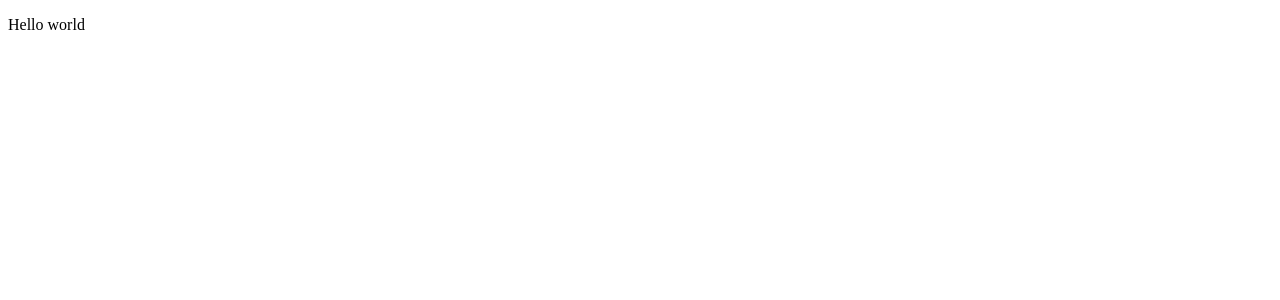
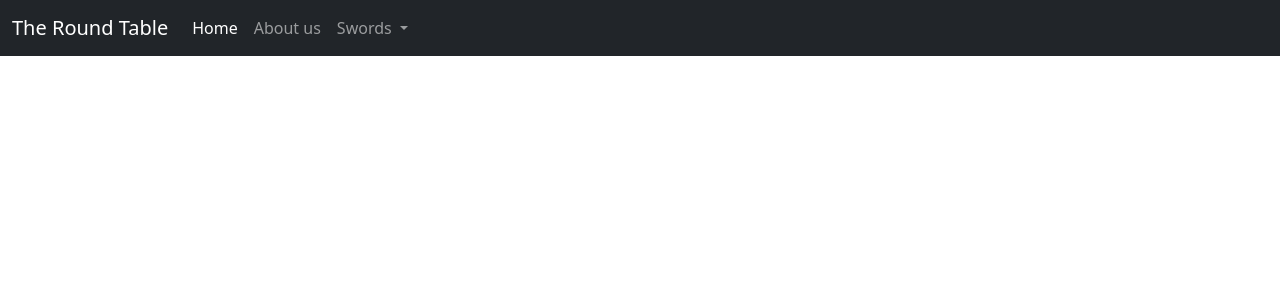
Before and after one commit to Davidweir57/CA298-Full-Stack, a Django app: page / in a window 1280 px wide. Before the commit the part shown is almost empty. Shown: the top 300 px of the page. Run offline with Django 3.2, Linux system fonts and the light colour scheme; some libraries are stand-ins or nearby versions.

Commit message:
Added Bootsrap Navbar

```diff
--- a/ca298_project/store_app/templates/base.html
+++ b/ca298_project/store_app/templates/base.html
@@ -3,9 +3,47 @@
 <head>
     <meta charset="UTF-8">
     <title>{% block title %}{% endblock %}</title>
+
+    <link href="https://cdn.jsdelivr.net/npm/bootstrap@5.0.0-beta1/dist/css/bootstrap.min.css" rel="stylesheet" integrity="sha384-giJF6kkoqNQ00vy+HMDP7azOuL0xtbfIcaT9wjKHr8RbDVddVHyTfAAsrekwKmP1" crossorigin="anonymous">
+    <link rel="stylesheet" href="https://cdn.jsdelivr.net/npm/bootstrap-icons@1.3.0/font/bootstrap-icons.css">
+
 </head>
+
 <body>
+
+<nav class="navbar navbar-expand-lg navbar-dark bg-dark">
+  <div class="container-fluid">
+    <a class="navbar-brand" href="#">The Round Table</a>
+    <button class="navbar-toggler" type="button" data-bs-toggle="collapse" data-bs-target="#navbarNavDropdown" aria-controls="navbarNavDropdown" aria-expanded="false" aria-label="Toggle navigation">
+      <span class="navbar-toggler-icon"></span>
+    </button>
+    <div class="collapse navbar-collapse" id="navbarNavDropdown">
+      <ul class="navbar-nav">
+        <li class="nav-item">
+          <a class="nav-link active" aria-current="page" href="#">Home</a>
+        </li>
+        <li class="nav-item">
+          <a class="nav-link" href="#">About us</a>
+        </li>
+        <li class="nav-item dropdown">
+          <a class="nav-link dropdown-toggle" href="#" id="navbarDropdownMenuLink" role="button" data-bs-toggle="dropdown" aria-expanded="false">
+            Swords
+          </a>
+          <ul class="dropdown-menu" aria-labelledby="navbarDropdownMenuLink">
+            <li><a class="dropdown-item" href="#">European Swords</a></li>
+            <li><a class="dropdown-item" href="#">Oriental Swords</a></li>
+            <li><a class="dropdown-item" href="#">Accessories</a></li>
+          </ul>
+        </li>
+      </ul>
+    </div>
+  </div>
+</nav>
+
     {% block content %}
     {% endblock %}
+
+<script src="https://cdn.jsdelivr.net/npm/bootstrap@5.0.0-beta1/dist/js/bootstrap.bundle.min.js" integrity="sha384-ygbV9kiqUc6oa4msXn9868pTtWMgiQaeYH7/t7LECLbyPA2x65Kgf80OJFdroafW" crossorigin="anonymous"></script>
+
 </body>
 </html>
--- a/ca298_project/store_app/templates/index.html
+++ b/ca298_project/store_app/templates/index.html
@@ -2,6 +2,7 @@
 
 {% block title %}My homepage{% endblock %}
 
+
 {% block content %}
-    <p>Hello world</p>
+
 {% endblock %}
```
